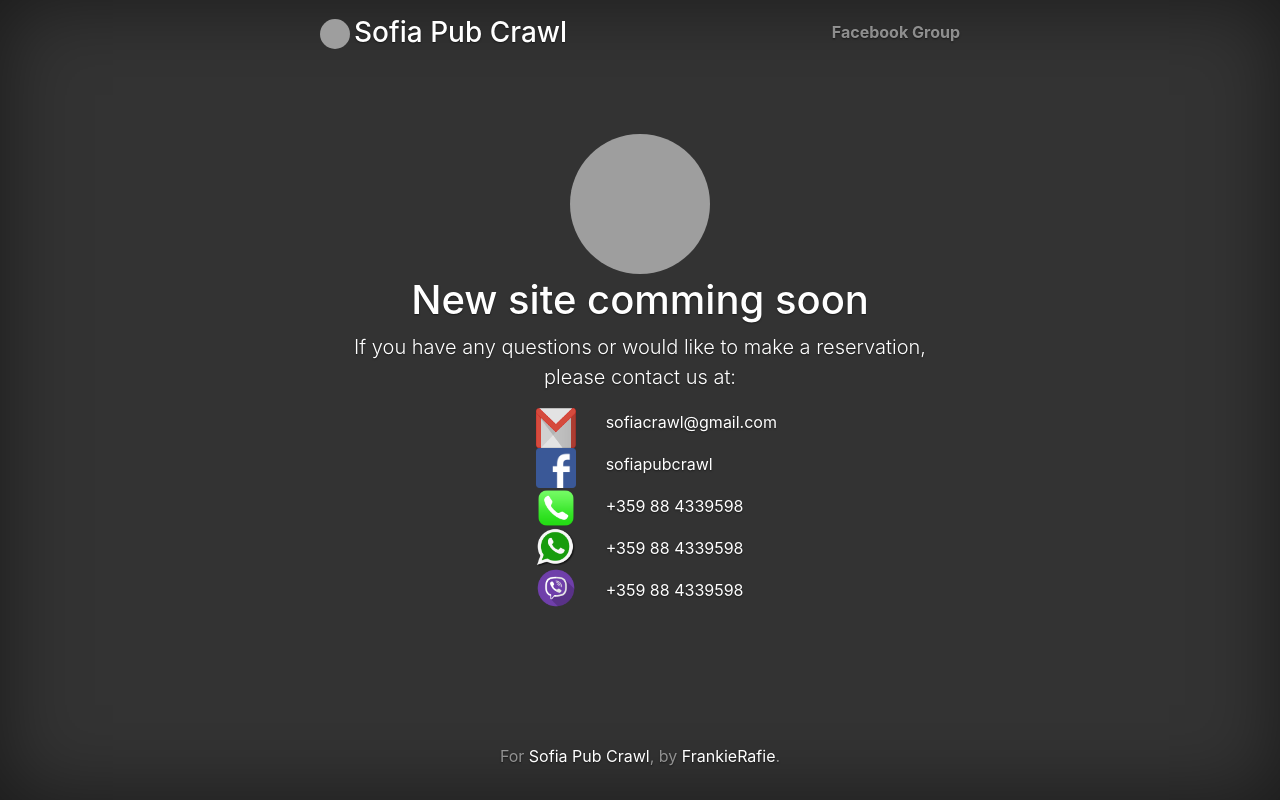
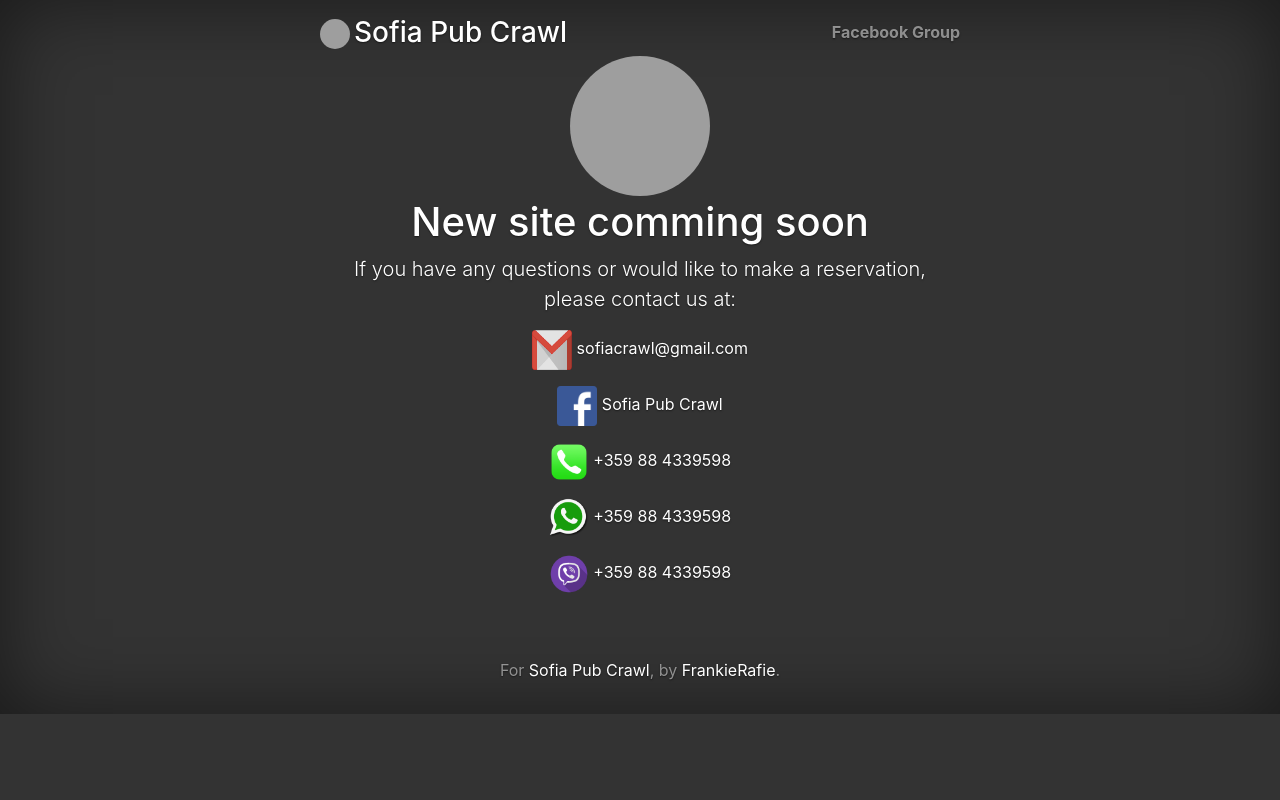
Before and after one commit to FrankieRafie/PubCrawl-Coming-Soon, a plain HTML site: page index.html in a window 1280 px wide. Drawn offline with nearby package versions, Linux system fonts and the light colour scheme; grey boxes are pictures that could not be loaded.

Commit message:
Style update

```diff
--- a/css/style.css
+++ b/css/style.css
@@ -7,7 +7,6 @@
 
 html,
 body {
-  height: 100%;
   background-color: #333;
 }
 
--- a/index.html
+++ b/index.html
@@ -28,25 +28,11 @@
         <img class="rounded-circle" style="margin-bottom: 2px; margin-top: 4px;" src="https://scontent.fsof3-1.fna.fbcdn.net/v/t1.0-9/13924938_1163467947009111_7544006226561599788_n.jpg?oh=3a0c6365673d8c955929083254c1a39d&oe=5AE7773B" alt="" width="140" height="140">
         <h1 class="cover-heading">New site comming soon</h1>
         <p class="lead">If you have any questions or would like to make a reservation, please contact us at:</p>
-        <p>
-          <div class="container-fluid">
-            <div class="row">
-              <div class="col-5" style="text-align: right;">
-                <img class="img" src="src/Email.png" alt="Email" width="40" height="40"><br>
-                <img class="img" src="src/Facebook.png" alt="Facebook" width="40" height="40"><br>
-                <img class="img" src="src/Call.jpg" alt="Phone" width="40" height="40"><br>
-                <img class="img" src="src/Whatsapp.png" alt="Whatsapp" width="40" height="40"><br>
-                <img class="img" src="src/Viber.png" alt="Viber" width="40" height="40">
-              </div>
-              <div class="col-6" style="text-align: left;">
-                <p class="contacts"><a href="mailto:sofiacrawl@gmail.com">sofiacrawl@gmail.com</a></p>
-                <p class="contacts"><a href="https://www.facebook.com/sofiapubcrawl/" >sofiapubcrawl</a></p>
-                <p class="contacts"><a href="tel:+359 88 4339598">+359 88 4339598</a></p>
-                <p class="contacts"><a href="https://api.whatsapp.com/send?phone=359884339598">+359 88 4339598</a></p>
-                <p class="contacts"><a href="viber://chat?number=+359884339598">+359 88 4339598</p></a>
-              </div>
-            </div>
-          </div>
+                <p><img class="img" src="src/Email.png" alt="Email" width="40" height="40">&nbsp;<a class="contacts" href="mailto:sofiacrawl@gmail.com">sofiacrawl@gmail.com</a></p>
+                <p><img class="img" src="src/Facebook.png" alt="Facebook" width="40" height="40">&nbsp;<a class="contacts" href="https://www.facebook.com/sofiapubcrawl/">Sofia Pub Crawl</a></p>
+                <p><img class="img" src="src/Call.jpg" alt="Phone" width="40" height="40">&nbsp;<a class="contacts" href="tel:+359 88 4339598">+359 88 4339598</a></p>
+                <p><img class="img" src="src/Whatsapp.png" alt="Whatsapp" width="40" height="40">&nbsp;<a class="contacts" href="https://api.whatsapp.com/send?phone=359884339598">+359 88 4339598</a></p>
+                <p><img class="img" src="src/Viber.png" alt="Viber" width="40" height="40">&nbsp;<a class="contacts" href="viber://chat?number=+359884339598">+359 88 4339598</p></a>
           <br>
           <br>
       </main>
```
